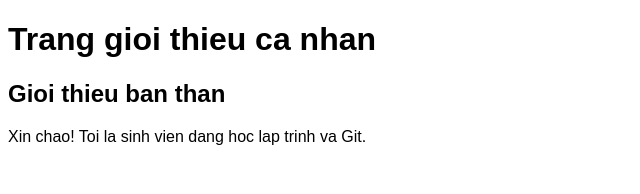
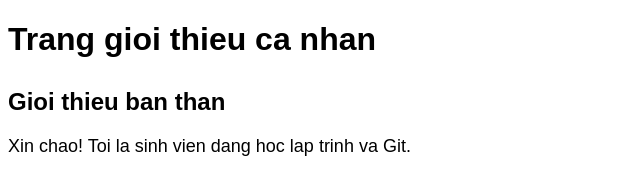
Before and after one commit to hoangg-nam/personal-profile, a plain HTML site: page index.html in a window 1280 px wide. Shown: the whole page, without its empty margins (0-640 px from the left). Drawn offline with Linux system fonts and the light colour scheme.

Commit message:
Style introduction section

```diff
--- a/style.css
+++ b/style.css
@@ -1 +1,3 @@
 body { font-family: Arial; }
+h2 { margin-top: 30px; }
+p { font-size: 18px; }
```
